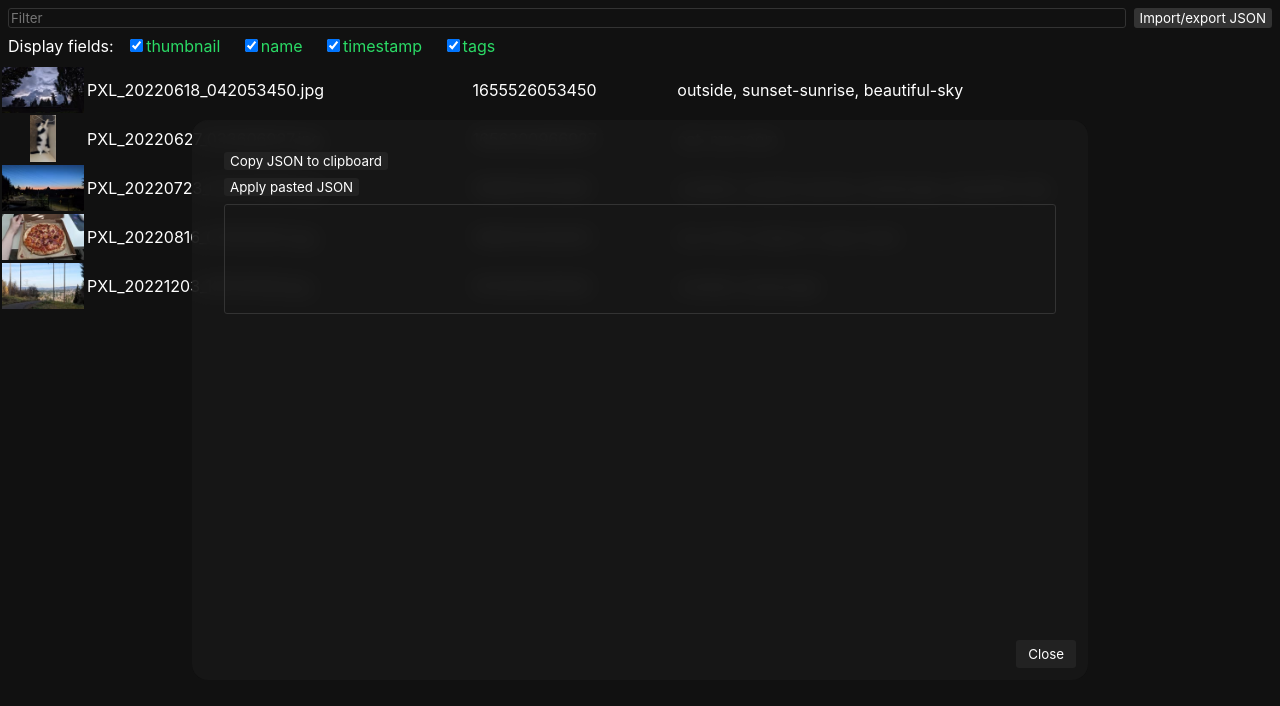
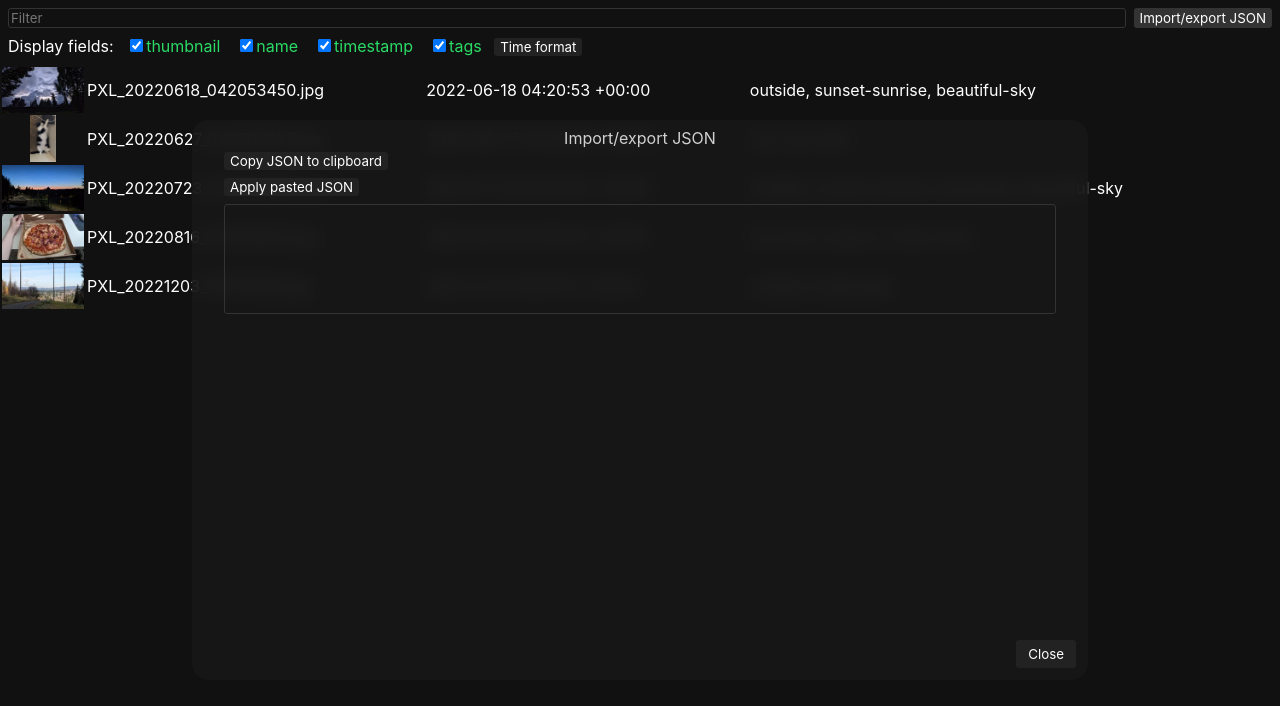
Before and after one commit to supernovaw/gallery-manager, a Svelte app: page / in a window 1280 px wide. Both pictures are taken after a click on the button "Import/export JSON". Shown: the top 706 px of the page. Built offline with nearby package versions, Linux system fonts and the light colour scheme.

Commit message:
add toggling fields, popup title, time format menu

```diff
--- a/src/components/Controls.svelte
+++ b/src/components/Controls.svelte
@@ -1,6 +1,7 @@
 <script>
     import { allFields, displayedFields } from "../state.js";
     import JsonMenu from "./JsonMenu.svelte";
+    import TimeFormatMenu from "./TimeFormatMenu.svelte";
 
     let group = [...allFields];
     function onChange(e) {
@@ -8,15 +9,22 @@
         displayedFields.set(group);
     }
     let showJsonMenu = false;
+    let showTimeFormatMenu = false;
+    function enableJsonMenu() {
+        showJsonMenu = true;
+        showTimeFormatMenu = false;
+    }
+    function enableTimeFormatMenu() {
+        showJsonMenu = false;
+        showTimeFormatMenu = true;
+    }
 </script>
 
 <div class="Controls">
     <!-- Upper row -->
     <div style="display: flex; gap: 8px">
         <input type="text" placeholder="Filter" style="flex: 1" />
-        <button on:click={() => (showJsonMenu = true)}>
-            Import/export JSON
-        </button>
+        <button on:click={enableJsonMenu}>Import/export JSON</button>
     </div>
 
     <!-- Lower row -->
@@ -32,9 +40,14 @@
                 />{field}
             </label>
         {/each}
+        <button on:click={enableTimeFormatMenu}>Time format</button>
     </div>
 </div>
 <JsonMenu shown={showJsonMenu} onClose={() => (showJsonMenu = false)} />
+<TimeFormatMenu
+    shown={showTimeFormatMenu}
+    onClose={() => (showTimeFormatMenu = false)}
+/>
 
 <style>
     .Controls {
--- a/src/components/ImagesList.svelte
+++ b/src/components/ImagesList.svelte
@@ -1,5 +1,7 @@
 <script>
-    import { gallery } from "../state";
+    import moment from "moment";
+    import { gallery, timeFormat } from "../state";
+    import { displayedFields } from "../state";
 </script>
 
 <div class="ImagesList">
@@ -7,13 +9,21 @@
         <tbody>
             {#each $gallery.images as image}
                 <tr>
+                    {#if $displayedFields.includes("thumbnail")}
                         <td
                             class="thumbnail"
                             style="background-image: url(/gallery/thumbnails/{image.name})"
                         />
+                    {/if}
+                    {#if $displayedFields.includes("name")}
                         <td>{image.name}</td>
-                    <td>{image.timestamp}</td>
+                    {/if}
+                    {#if $displayedFields.includes("timestamp")}
+                        <td>{moment(image.timestamp).format($timeFormat)}</td>
+                    {/if}
+                    {#if $displayedFields.includes("tags")}
                         <td>{image.tags.join(", ")}</td>
+                    {/if}
                 </tr>
             {/each}
         </tbody>
--- a/src/components/JsonMenu.svelte
+++ b/src/components/JsonMenu.svelte
@@ -26,7 +26,7 @@
     }
 </script>
 
-<Popup {shown} {onClose}>
+<Popup title="Import/export JSON" {shown} {onClose}>
     <button on:click={copy}>Copy JSON to clipboard</button>
     <button on:click={parseAndApply}>Apply pasted JSON</button>
     <textarea bind:this={textarea} />
--- a/src/components/Popup.svelte
+++ b/src/components/Popup.svelte
@@ -1,12 +1,12 @@
 <script>
     import { fade } from "svelte/transition";
 
-    export let shown;
-    export let onClose;
+    export let title, shown, onClose;
 </script>
 
 {#if shown}
     <div class="Popup" class:shown transition:fade={{ duration: 100 }}>
+        <div class="title">{title}</div>
         <slot />
         <button on:click={onClose}>Close</button>
     </div>
@@ -27,6 +27,15 @@
         overflow: auto;
     }
 
+    .title {
+        opacity: 0.8;
+        position: absolute;
+        top: 8px;
+        left: 0;
+        right: 0;
+        text-align: center;
+    }
+
     button {
         position: absolute;
         bottom: 12px;
--- /dev/null
+++ b/src/components/TimeFormatMenu.svelte
@@ -0,0 +1,74 @@
+<script>
+    import moment from "moment";
+    import Popup from "./Popup.svelte";
+    import { timeFormat } from "../state";
+    export let shown, onClose;
+
+    let enteredFormat = $timeFormat;
+    let examples = [moment(-1), moment()];
+    const suggestions = [
+        "L LT",
+        "MMM Do YYYY LT",
+        "YYYY-MM-DD h:mm a",
+        "YYYY-MM-DD HH:mm:ss Z",
+    ];
+    function updateExamples() {
+        examples[1] = moment();
+        examples = examples; // triggers update
+    }
+
+    let intervalId;
+    $: onShownToggle(shown);
+    function onShownToggle() {
+        if (shown) intervalId = setInterval(updateExamples, 1000);
+        else clearInterval(intervalId);
+    }
+
+    function apply() {
+        $timeFormat = enteredFormat;
+        onClose();
+    }
+</script>
+
+<Popup title="Select date and time format" {shown} {onClose}>
+    <div class="input">
+        <input bind:value={enteredFormat} />
+        <button on:click={apply}>Apply</button>
+    </div>
+
+    {#each examples as example}
+        <div class="example">{example.format(enteredFormat)}</div>
+    {/each}
+
+    {#each suggestions as fmt}
+        <button class="suggestion" on:click={() => (enteredFormat = fmt)}>
+            {fmt}
+        </button>
+    {/each}
+</Popup>
+
+<style>
+    .input {
+        display: flex;
+        gap: 8px;
+        margin-bottom: 8px;
+    }
+
+    input {
+        display: block;
+        resize: none;
+        font-size: 1em;
+        width: 100%;
+        box-sizing: border-box;
+    }
+
+    button.suggestion {
+        border: 1px solid grey;
+        display: block;
+        margin-top: 8px;
+    }
+
+    .example {
+        font-family: monospace;
+    }
+</style>
--- a/src/state.js
+++ b/src/state.js
@@ -3,6 +3,7 @@ import { gallerySample } from "./sample-data";
 
 export const allFields = ["thumbnail", "name", "timestamp", "tags"];
 export const displayedFields = writable(allFields);
+export const timeFormat = writable("YYYY-MM-DD HH:mm:ss Z");
 export const gallery = writable(gallerySample);
 
 // return error message or undefined if all OK
```
Lines whose indentation alone changed are shown as unchanged.
